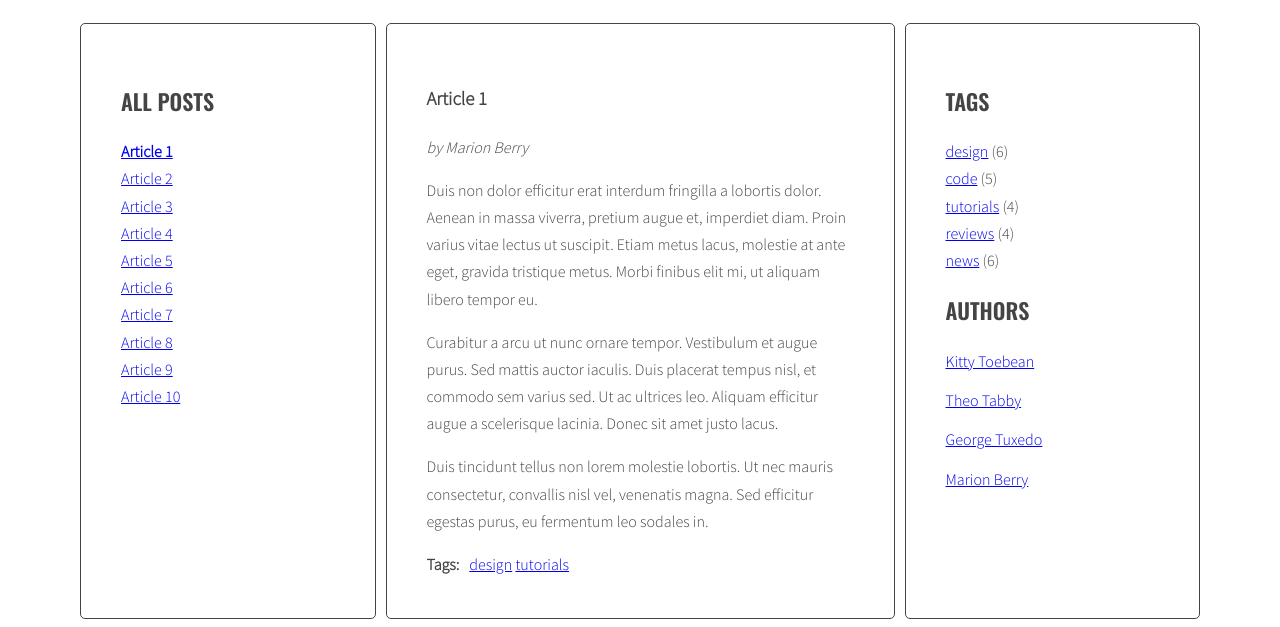
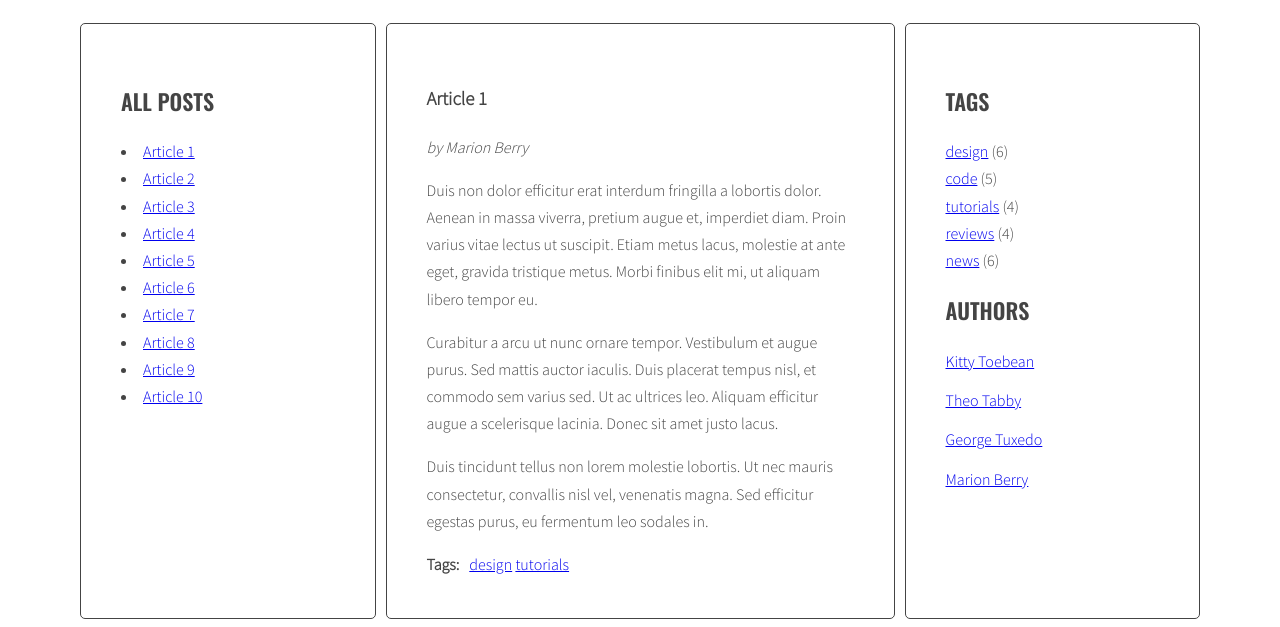
Before and after one commit to oskpozn/javascript-blog, a website: page index.html in a window 1280 px wide. Shown: the part 220-847 px from the top of the page. Drawn offline with nearby package versions, Linux system fonts and the light colour scheme.

Commit message:
przed naprawieniem bugow

```diff
--- a/index.html
+++ b/index.html
@@ -13,18 +13,7 @@
             <main class="wrapper">
                 <aside class="sidebar">
                     <h2 class="section-title">All posts</h2>
-                    <ul class="list titles">
-                        <li><a href="#article-1" class="active"><span>Article 1</span></a></li>
-                        <li><a href="#article-2" class=><span>Article 2</span></a></li>
-                        <li><a href="#article-3" class=><span>Article 3</span></a></li>
-                        <li><a href="#article-4" class=><span>Article 4</span></a></li>
-                        <li><a href="#article-5" class=><span>Article 5</span></a></li>
-                        <li><a href="#article-6" class=><span>Article 6</span></a></li>
-                        <li><a href="#article-7" class=><span>Article 7</span></a></li>
-                        <li><a href="#article-8" class=><span>Article 8</span></a></li>
-                        <li><a href="#article-9" class=><span>Article 9</span></a></li>
-                        <li><a href="#article-10" class=><span>Article 10</span></a></li>
-                    </ul>
+                    <ul class="list titles"> </ul>
                 </aside>
                 <section class="posts">
                     <article class="post active" id="article-1">
--- a/js/script.js
+++ b/js/script.js
@@ -3,14 +3,20 @@
     const links = document.querySelectorAll('.titles a');
     console.log('links:', links);
   });*/
-  const titleClickHandler = function(event){
+  const links = document.querySelectorAll('.titles a');
+    for (let link of links) {
+        link.addEventListener('click', titleClickHandler);
+    }
+    console.log(links)
+
+const titleClickHandler = function (event) {
     event.preventDefault();
     const clickedElement = this;
     console.log('Link was clicked!');
     console.log(event)
 
     /* remove class 'active' from all article links  */
-  const activeLinks = document.querySelectorAll('.titles a.active')
+    const activeLinks = document.querySelectorAll('.titles a.active')
     for (let activeLink of activeLinks) {
         activeLink.classList.remove('active')
     }
@@ -31,10 +37,53 @@
     console.log(correctArticle)
     /* add class 'active' to the correct article */
     correctArticle.classList.add('active')
-  }
+}
 
-  const links = document.querySelectorAll('.titles a');
 
-  for(let link of links){
-    link.addEventListener('click', titleClickHandler);
-  }
+
+
+/*const articleId = document.getElementById('.posts article.id')
+  const articleTitle = document.querySelector('.posts article.post-title')
+
+<li><a href="articleID"><span>articleTitle</span></a></li> = document.getElementById('.posts article.id')
+*/
+const optArticleSelector = '.post',
+    optTitleSelector = '.post-title',
+    optTitleListSelector = '.titles';
+
+function generateTitleLinks() {
+
+    /* remove contents of titleList */
+    let titleList = document.querySelector(optTitleListSelector)
+    clearTitles()
+
+    function clearTitles() {
+        titleList.innerHTML = ""
+    }
+    /* find all the articles and save them to variable: articles */
+    const articles = document.querySelectorAll(optArticleSelector)
+    let html = '';
+
+    for (let article of articles) {
+        article.querySelector(optTitleSelector)
+    const articleId = article.getAttribute("id")
+    /* find the title element */
+    const articleTitle = article.querySelector(optTitleSelector).innerHTML
+
+    /* get the title from the title element */
+
+    /* create HTML of the link */
+    const linkHTML = '<li><a href="#' + articleId + '"><span>' + articleTitle + '</span></a></li>';
+    //console.log(linkHTML)
+    /* insert link into titleList */
+    html = html + linkHTML;
+    /*console.log("Articles:", articles)
+    console.log('ArticleId:', articleId)
+    console.log('ArticleTitle:', articleTitle)
+    Konsole dla sparwdzania błędów*/
+}
+titleList.insertAdjacentHTML('beforebegin',html) //innerHTML) = html;
+console.log(links)
+}
+
+generateTitleLinks();
```
